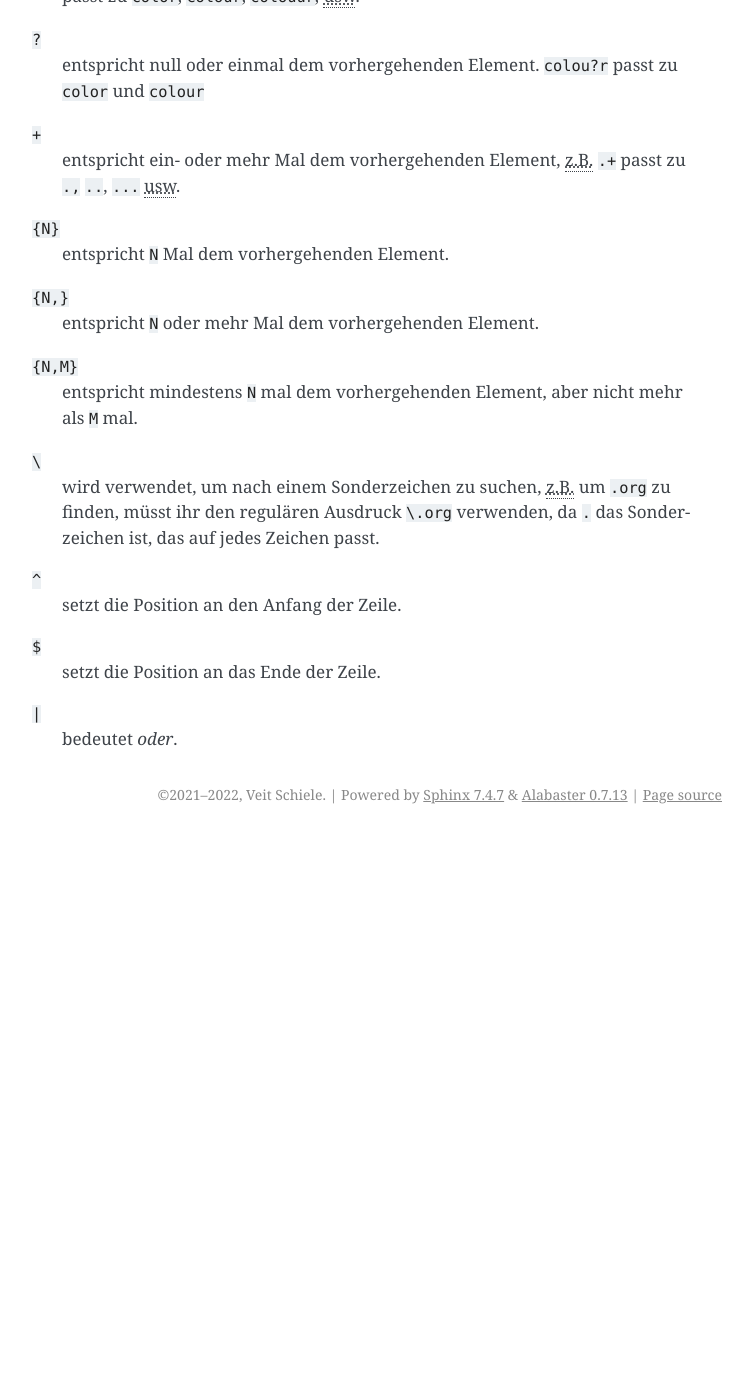
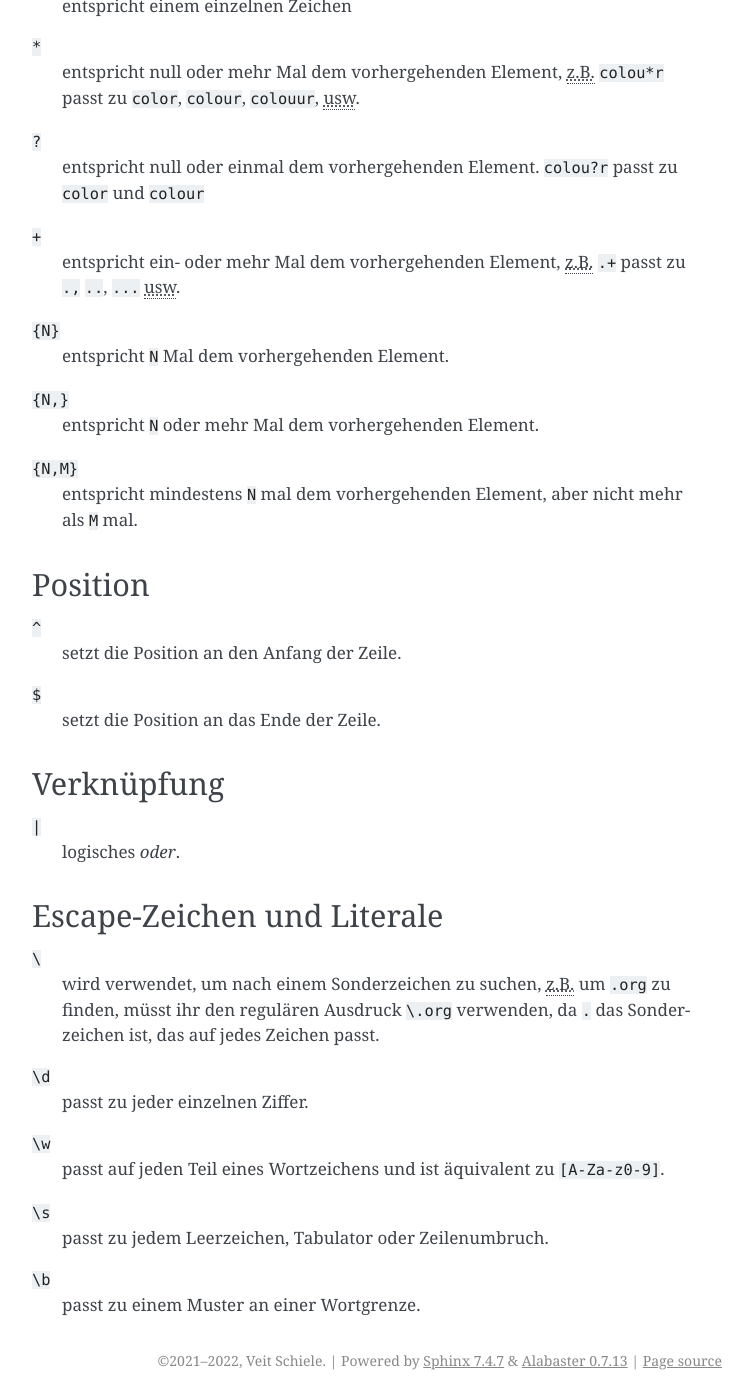
Before and after one commit to veit/python-basics-tutorial-de, a Sphinx documentation site: the page built from docs/appendix/regex.rst, in a window 1280 px wide and 1400 px high, scrolled down 706 px. Shown: the whole window, without its empty margins (388-1141 px from the left). Built offline with Sphinx 7.4.7, drawn with Linux system fonts in a browser that asks for light colours; pages that are not in the unit, such as notebooks, are missing from menus; before the commit the page ends 1540 px from its top, so only the background shows below that; some of the changed text lies outside the part shown.

Commit message:
:memo: Update re doc

```diff
--- a/docs/appendix/regex.rst
+++ b/docs/appendix/regex.rst
@@ -16,33 +20,59 @@ Eckige Klammern definieren eine Liste oder einen Bereich von zu suchenden Zeiche
 ``[A-Za-z0-9]``
     entspricht einem beliebigen Buchstaben oder einer beliebigen Ziffer
 
-Sonderzeichen
--------------
+Anzahl
+------
 
 ``.``
     entspricht einem einzelnen Zeichen
 ``*``
-    entspricht null oder mehr Mal dem vorhergehenden Element, :abbr:`z.B. (zum Beispiele)` ``colou*r``
+    entspricht null oder mehr Mal dem vorhergehenden Element, :abbr:`z.B. (zum
+    Beispiele)` ``colou*r``
     passt zu ``color``, ``colour``, ``colouur``, :abbr:`usw (und so weiter)`.
 ``?``
-    entspricht null oder einmal dem vorhergehenden Element. ``colou?r`` passt zu ``color`` und
-    ``colour``
+    entspricht null oder einmal dem vorhergehenden Element. ``colou?r`` passt
+    zu ``color`` und ``colour``
 ``+``
-    entspricht ein- oder mehr Mal dem vorhergehenden Element, :abbr:`z.B. (zum Beispiel)` ``.+`` passt
+    entspricht ein- oder mehr Mal dem vorhergehenden Element, :abbr:`z.B. (zum
+    Beispiel)` ``.+`` passt
     zu ``.,`` ``..``, ``...`` :abbr:`usw (und so weiter)`.
 ``{N}``
     entspricht ``N`` Mal dem vorhergehenden Element.
 ``{N,}``
     entspricht ``N`` oder mehr Mal dem vorhergehenden Element.
 ``{N,M}``
-    entspricht mindestens ``N`` mal dem vorhergehenden Element, aber nicht mehr als ``M`` mal.
-``\``
-    wird verwendet, um nach einem Sonderzeichen zu suchen, :abbr:`z.B.(zum Beispiel)` um ``.org`` zu
-    finden, müsst ihr den regulären Ausdruck ``\.org`` verwenden, da ``.`` das Sonderzeichen ist, das
-    auf jedes Zeichen passt.
+    entspricht mindestens ``N`` mal dem vorhergehenden Element, aber nicht mehr
+    als ``M`` mal.
+
+Position
+--------
+
 ``^``
     setzt die Position an den Anfang der Zeile.
 ``$``
     setzt die Position an das Ende der Zeile.
+
+Verknüpfung
+-----------
+
 ``|``
-    bedeutet *oder*.
+    logisches *oder*.
+
+Escape-Zeichen und Literale
+---------------------------
+
+``\``
+    wird verwendet, um nach einem Sonderzeichen zu suchen,
+    :abbr:`z.B.(zum Beispiel)` um ``.org`` zu finden, müsst ihr den regulären
+    Ausdruck ``\.org`` verwenden, da ``.`` das Sonderzeichen ist, das auf jedes
+    Zeichen passt.
+``\d``
+    passt zu jeder einzelnen Ziffer.
+``\w``
+    passt auf jeden Teil eines Wortzeichens und ist äquivalent zu
+    ``[A-Za-z0-9]``.
+
+``\s``
+    passt zu jedem Leerzeichen, Tabulator oder Zeilenumbruch.
+``\b``
+    passt zu einem Muster an einer Wortgrenze.
```
Also changed, not shown: other parts of docs/appendix/regex.rst (+5 -1 lines), docs/types/strings.rst (+30 -25 lines).
